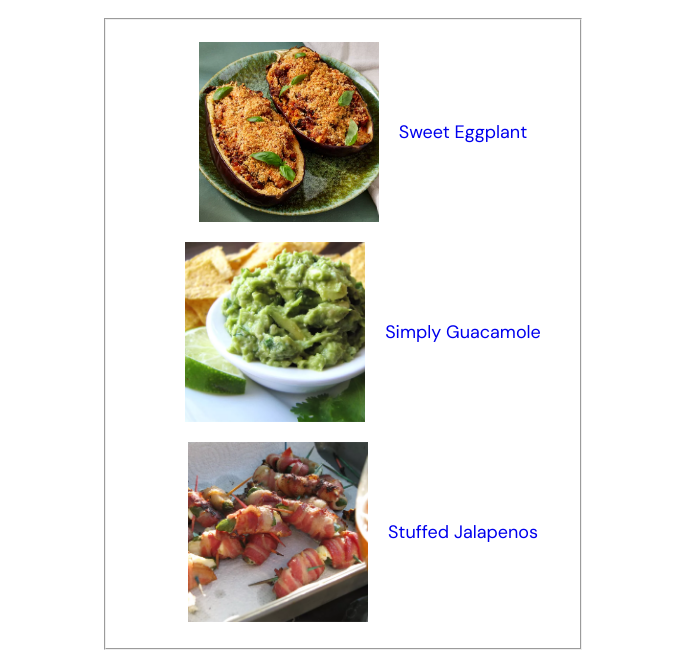
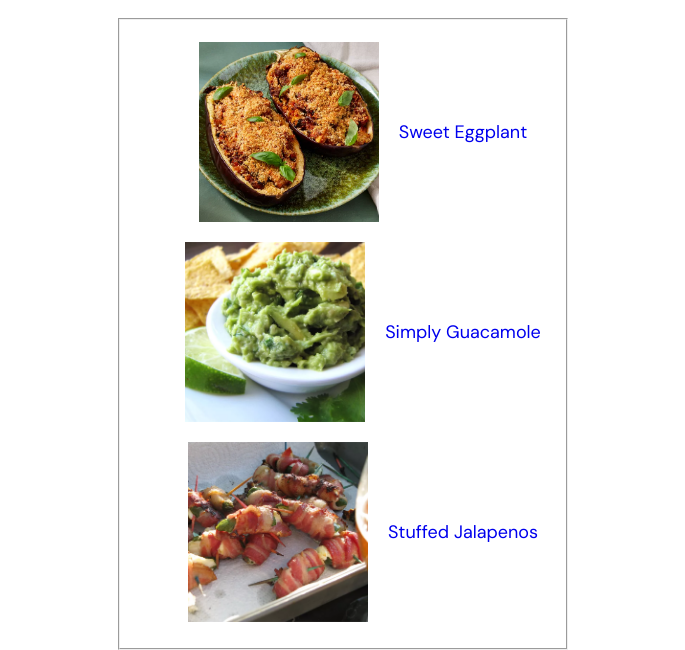
Before and after one commit to moshcat/odin-recipes, a plain HTML site: page index.html in a window 1280 px wide. Shown: the part 214-864 px from the top of the page, without its empty margins (297-982 px from the left). Drawn offline with Linux system fonts and the light colour scheme.

Commit message:
Applying inherited box sizing for better layouting

```diff
--- a/style.css
+++ b/style.css
@@ -1,5 +1,12 @@
 @import url('https://fonts.googleapis.com/css2?family=DM+Sans:ital,opsz,wght@0,9..40,100..1000;1,9..40,100..1000&display=swap');
 
+html {
+    box-sizing: border-box;
+}
+
+*, *::before, *::after {
+    box-sizing: inherit;
+}
 body {
     font-family: "DM Sans";
     box-sizing: border-box;
```
